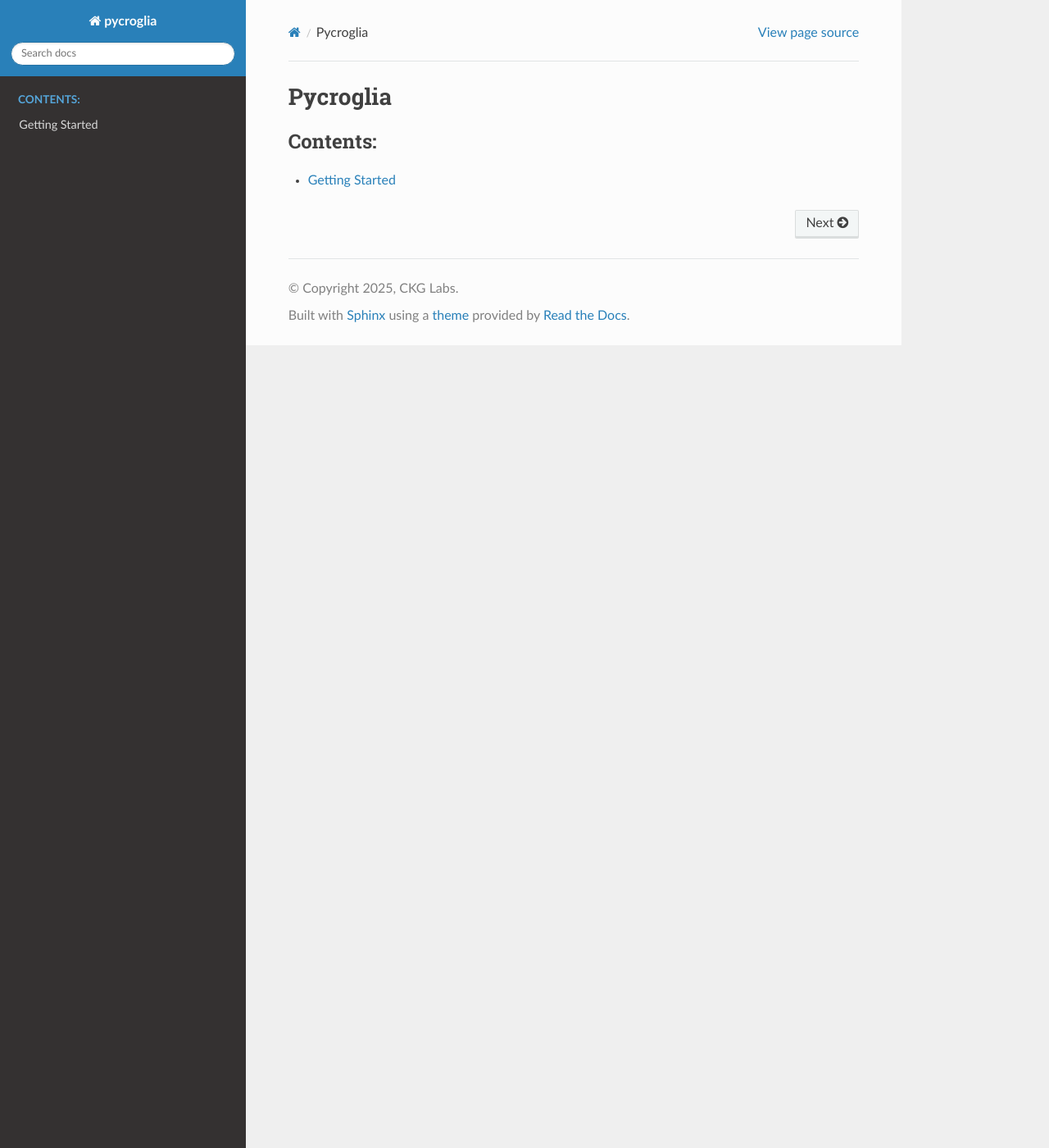
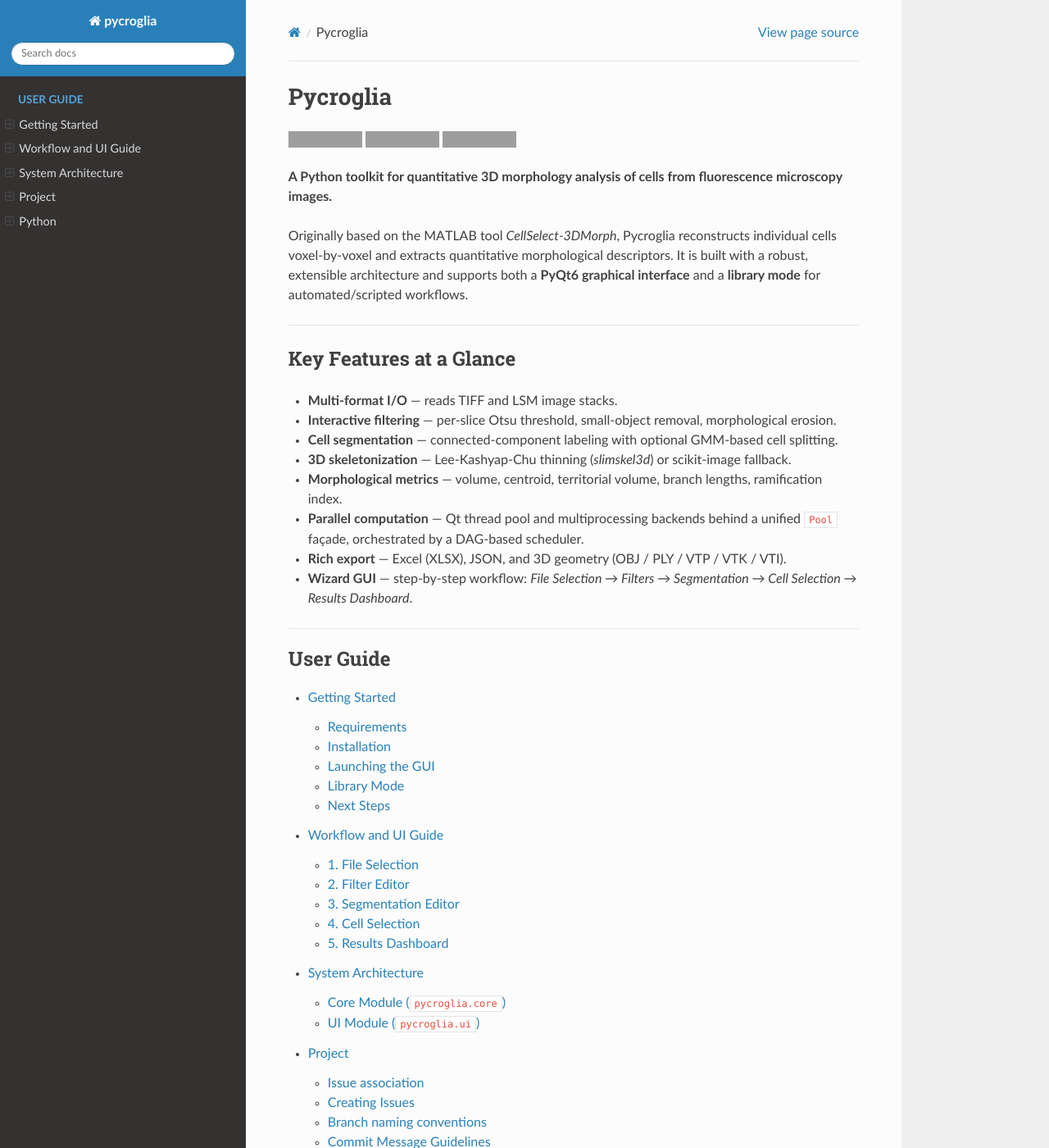
Before and after one commit to CGK-Laboratory/pycroglia, a Sphinx documentation site: the page built from docs/index.rst, in a window 1280 px wide and 1400 px high. Shown: the whole window at 82% size. Built offline with Sphinx 7.4.7 and the Read the Docs theme 3.1.0, drawn with Linux system fonts in a browser that asks for light colours; pages that are not in the unit, such as notebooks, are missing from menus; some of the changed text lies outside the part shown; grey boxes are pictures that could not be loaded.

Commit message:
specs per arq updates doc

```diff
--- /dev/null
+++ b/docs/architecture.rst
@@ -0,0 +1,45 @@
+System Architecture
+===================
+
+Pycroglia is designed with a strict separation between its computational core and its PyQt6 graphical user interface. This separation enables both a responsive GUI and an accessible library mode for script-based execution.
+
+Core Module (``pycroglia.core``)
+--------------------------------
+
+The core module houses all image processing algorithms, geometry calculations, and parallel execution infrastructure. It has no dependencies on PyQt.
+
+Compute Infrastructure
+~~~~~~~~~~~~~~~~~~~~~~
+
+To handle intensive operations like 3D skeletonization and Euclidean distance transforms without blocking the UI, Pycroglia uses a flexible multiprocessing architecture.
+
+* **``Computable`` Interface:** All major analytical tasks (e.g., ``BranchAnalysis``, ``Centroids``, ``FullCellAnalysis``, ``TerritorialVolume``) inherit from a ``Computable`` abstract base class, exposing a ``compute() -> dict`` method.
+* **Pool Facade:** The ``Pool`` class acts as a unified frontend for job submission. It abstracts the underlying execution backend.
+* **Backends:**
+    * ``QPool``: Uses Qt's ``QThreadPool`` and ``QRunnable``. Ideal for GUI execution as it natively integrates with Qt's event loop and signals.
+    * ``MPPool``: Uses Python's standard ``multiprocessing.Pool``. Used when Pycroglia is imported as a library without a Qt QApplication.
+
+Metrics DAG
+~~~~~~~~~~~
+
+Because some metrics depend on the results of others (e.g., branch lengths require the centroid to be calculated first to determine distance order), the computation is orchestrated by a ``MetricsDAG`` (Directed Acyclic Graph).
+
+The DAG submits independent tasks (Centroid, Territorial Volume, Full Cell Analysis) to the pool simultaneously. Once the Centroid task completes, it dynamically submits the dependent ``BranchAnalysis`` tasks. Progress is tracked via atomic ``QCounter`` barriers.
+
+Algorithm Highlights
+~~~~~~~~~~~~~~~~~~~~
+
+* **Skeletonization (``slimskel3d``):** Pycroglia contains a native Python/NumPy implementation of the Lee-Kashyap-Chu 3D thinning algorithm, matching the exact behavior of the MATLAB `Skeleton3D` implementation used in *CellSelect-3DMorph*. It recursively erodes border voxels while preserving Euler topology and endpoints.
+* **Branch Analysis:** Once skeletonized, the core uses 3x3x3 26-connected convolutional kernels to identify branch points and endpoints. Branches are isolated by path-finding from endpoints to the cell centroid. Arc length is calculated using Euclidean distance between ordered voxels.
+* **I/O (``pycroglia.core.io``):**
+    * Handles parsing of TIFF and LSM stacks.
+    * Outputs exporters (Excel, JSON) map the heterogeneous ``Computable`` result dictionaries to structured output formats.
+
+UI Module (``pycroglia.ui``)
+----------------------------
+
+The UI is built on PyQt6 and follows a structured model-view-controller (MVC) pattern adapted for wizard-style navigation.
+
+* **Widgets:** Custom PyQt widgets (found in ``pycroglia.ui.widgets``) handle display logic. E.g., ``FileSelectionEditor``, ``FilterEditorStack``, ``ResultsDashboardStack``.
+* **Controllers / State:** Pure state managers (e.g., ``SegmentationEditorState``, ``ResultsDashboardState``) handle the business logic of UI interactions, decoupled from the views. They emit ``pyqtSignal``s when data changes, which the views observe to update themselves.
+* **Wizard Navigation:** A ``PageManager`` wraps major widgets into ``BasePage`` objects. It orchestrates the flow of data forward. For instance, when clicking "Next" on the Filter page, the ``PageManager`` extracts the binary masks using ``get_state()`` and injects them into the Segmentation page using ``set_data()``.
--- a/docs/getting-started.rst
+++ b/docs/getting-started.rst
@@ -1,4 +1,118 @@
 Getting Started
 ===============
 
-TODO
+This page walks you through the quickest paths to install and run Pycroglia.
+
+----
+
+Requirements
+------------
+
+* Python **3.11** or later
+* A modern GPU is *not* required — all computation runs on CPU.
+* Tested on Linux, macOS, and Windows.
+
+----
+
+Installation
+------------
+
+Option 1 — Pre-built executables
+~~~~~~~~~~~~~~~~~~~~~~~~~~~~~~~~~
+
+Download the platform-specific binary from the
+`GitHub Releases <https://github.com/CGK-Laboratory/pycroglia/releases>`_ page.
+No Python installation is needed.
+
+Option 2 — uvx (recommended for end-users)
+~~~~~~~~~~~~~~~~~~~~~~~~~~~~~~~~~~~~~~~~~~~
+
+Install `uv <https://docs.astral.sh/uv/>`_ and then run:
+
+.. code-block:: bash
+
+   uvx pycroglia
+
+This installs an isolated copy and launches the GUI in one step.
+
+Option 3 — pip
+~~~~~~~~~~~~~~
+
+.. code-block:: bash
+
+   pip install pycroglia
+   pycroglia
+
+Option 4 — From source
+~~~~~~~~~~~~~~~~~~~~~~~
+
+.. code-block:: bash
+
+   git clone https://github.com/CGK-Laboratory/pycroglia.git
+   cd pycroglia
+   uv run python -m pycroglia
+
+Run the test suite:
+
+.. code-block:: bash
+
+   uv run pytest
+
+----
+
+Launching the GUI
+-----------------
+
+All installation options above launch the same PyQt6 wizard interface.
+After the window opens, follow the five-step workflow:
+
+1. **File Selection** — Add one or more TIFF or LSM files.
+2. **Filter Editor** — Tune the per-slice Otsu threshold, remove small objects, and apply morphological erosion.
+3. **Segmentation Editor** — Inspect labeled cells, split merged cells via GMM, and undo steps with rollback.
+4. **Cell Selection** — Remove border cells, filter by voxel size, and verify the final cell set.
+5. **Results Dashboard** — Set the physical voxel scale, run the full morphological analysis in parallel, preview 3D renderings, and export results.
+
+----
+
+Library Mode
+------------
+
+You can import ``pycroglia.core`` directly for scripted or batch workflows
+without the GUI:
+
+.. code-block:: python
+
+   import tifffile
+   import numpy as np
+   from pycroglia.core.labeled_cells import LabeledCells, SkimageLabelingStrategy
+   from pycroglia.core.branch_analysis import BranchAnalysis
+
+   # 1. Load a binary 3-D image (Z, Y, X)
+   img = tifffile.imread("my_cell.tif").astype(np.uint8)
+
+   # 2. Label connected components
+   cells = LabeledCells(img, SkimageLabelingStrategy())
+
+   # 3. Analyse the first cell
+   mask = cells.get_cell(1)
+   centroid = np.array([mask.shape[0] / 2, mask.shape[1] / 2, mask.shape[2] / 2])
+
+   analysis = BranchAnalysis(
+       cell=mask,
+       centroid=centroid,
+       scale=0.207,    # µm/px XY
+       zscale=1.0,     # µm/slice Z
+       zslices=mask.shape[0],
+   )
+   results = analysis.compute()
+   print("Branch count :", results["num_branchpoints"])
+   print("Avg length   :", results["avg_branch_length"], "µm")
+
+----
+
+Next Steps
+----------
+
+* Read :doc:`workflow` for a detailed explanation of each pipeline stage.
+* Read :doc:`architecture` for the system design and component diagram.
+* Browse the :doc:`api/modules` reference for full API documentation.
--- a/docs/index.rst
+++ b/docs/index.rst
@@ -1,14 +1,54 @@
-.. pycroglia documentation master file, created by
-   sphinx-quickstart on Fri Nov  7 22:25:38 2025.
-   You can adapt this file completely to your liking, but it should at least
-   contain the root `toctree` directive.
+.. pycroglia documentation master file
 
 Pycroglia
-=======================
+=========
+
+.. image:: https://img.shields.io/pypi/v/pycroglia
+   :target: https://pypi.org/project/pycroglia/
+   :alt: PyPI version
+
+.. image:: https://img.shields.io/badge/python-3.11+-blue.svg
+   :target: https://www.python.org/downloads/
+   :alt: Python
+
+.. image:: https://img.shields.io/badge/license-MIT-green.svg
+   :target: https://github.com/CGK-Laboratory/pycroglia/blob/main/LICENSE
+   :alt: License
+
+**A Python toolkit for quantitative 3D morphology analysis of cells from fluorescence microscopy images.**
+
+Originally based on the MATLAB tool *CellSelect-3DMorph*, Pycroglia reconstructs individual
+cells voxel-by-voxel and extracts quantitative morphological descriptors.  It is built with a
+robust, extensible architecture and supports both a **PyQt6 graphical interface** and a **library
+mode** for automated/scripted workflows.
+
+----
+
+Key Features at a Glance
+-------------------------
+
+* **Multi-format I/O** — reads TIFF and LSM image stacks.
+* **Interactive filtering** — per-slice Otsu threshold, small-object removal, morphological erosion.
+* **Cell segmentation** — connected-component labeling with optional GMM-based cell splitting.
+* **3D skeletonization** — Lee-Kashyap-Chu thinning (*slimskel3d*) or scikit-image fallback.
+* **Morphological metrics** — volume, centroid, territorial volume, branch lengths, ramification index.
+* **Parallel computation** — Qt thread pool and multiprocessing backends behind a unified ``Pool`` façade, orchestrated by a DAG-based scheduler.
+* **Rich export** — Excel (XLSX), JSON, and 3D geometry (OBJ / PLY / VTP / VTK / VTI).
+* **Wizard GUI** — step-by-step workflow: *File Selection → Filters → Segmentation → Cell Selection → Results Dashboard*.
+
+----
 
 .. toctree::
    :maxdepth: 2
-   :caption: Contents:
+   :caption: User Guide
 
    getting-started
+   workflow
+   architecture
+   CONTRIBUTING
+
+.. toctree::
+   :maxdepth: 3
+   :caption: API Reference
+
    api/modules
--- /dev/null
+++ b/docs/workflow.rst
@@ -0,0 +1,80 @@
+Workflow and UI Guide
+======================
+
+The Pycroglia Graphical User Interface (GUI) is built as a step-by-step wizard.
+This design ensures a logical progression from raw image data to final morphological analysis,
+minimizing user error and providing immediate visual feedback at every stage.
+
+The wizard is orchestrated by the ``ConfigurableMainStack`` and ``PageManager`` components,
+which handle navigation (Next/Back) and state transfer between the major steps.
+
+1. File Selection
+-----------------
+
+The entry point of the application.
+
+**UI Elements:**
+* **File List:** Displays the list of selected files.
+* **Add/Remove Buttons:** Browse and select TIFF or LSM files to process.
+
+**Connection:**
+The selected file paths are gathered and passed forward as state to the *Filter Editor* page.
+
+2. Filter Editor
+----------------
+
+Here, users apply initial pre-processing to clean up the raw microscopy images.
+This step is critical for separating foreground (cells) from background.
+
+**UI Elements:**
+* **Channel Selector:** If a multi-channel image is loaded (like an LSM file), you select which channel contains the cells of interest.
+* **Per-Slice Otsu Thresholding:** A slider allows you to manually adjust the automatically calculated Otsu threshold. This applies 2D thresholding slice-by-slice, improving robustness against uneven Z-illumination.
+* **Small Object Removal:** A spin box to define the minimum volume (in voxels) to keep. Smaller disconnected components are discarded as noise.
+* **Morphological Erosion:** Tools to define a structuring element (e.g., 2D Diamond, radius) to erode the binary mask, helping to separate touching cells.
+* **Image Viewer:** Provides real-time visual feedback of the filtering operations.
+
+**Connection:**
+The resulting binary masks and filter configurations for each file are sent to the *Segmentation Editor* page.
+
+3. Segmentation Editor
+----------------------
+
+This page isolates individual cells from the filtered binary mask using connected-component labeling.
+
+**UI Elements:**
+* **Cell Viewer:** Displays the labeled components. Each color represents a distinct connected component.
+* **GMM Splitting Tool:** If two cells are physically merged in the binary mask, you can select the combined object and apply a Gaussian Mixture Model (GMM) clustering to split it based on its morphology and intensity profile.
+* **Action History/Rollback:** Allows you to undo splitting or merging operations, restoring the previous segmentation state.
+* **Size/Property Tables:** Lists all detected cells with their initial voxel volumes.
+
+**Connection:**
+The fully separated and labeled cell masks are passed to the *Cell Selection* page.
+
+4. Cell Selection
+-----------------
+
+A quality control step to finalize which cells will be analyzed.
+
+**UI Elements:**
+* **Filter Panel:** Global filters to exclude cells that touch the image borders (incomplete cells) or fall outside a specified size range.
+* **Interactive Cell List:** Allows manual deselection of specific cells that are artifacts or otherwise unsuited for analysis.
+* **Preview Viewer:** Renders the 3D footprint of the selected cells.
+
+**Connection:**
+The finalized list of individual cell masks is transmitted to the *Results Dashboard* for computation.
+
+5. Results Dashboard
+--------------------
+
+The final stage where quantitative analysis is executed and visualized.
+
+**UI Elements:**
+* **Configuration Panel:** Input the physical dimensions of the image voxels (XY scale in µm, Z scale in µm). This is crucial for calculating accurate physical volumes and branch lengths.
+* **Run Button:** Triggers the ``MetricsDAG`` parallel computation engine to analyze all selected cells.
+* **Summary Table:** Displays aggregated metrics for the entire image (e.g., total territorial volume, average centroid distance).
+* **Per-Cell Table:** Details metrics for every individual cell (volume, territorial volume, ramification index, branch count, endpoints, max/min/avg branch lengths).
+* **3D PyVista Renderers:** Interactive 3D plots showing the cell surface, the skeleton, branch points, and convex hull.
+* **Export Panel:** Buttons to save the data to Excel (.xlsx), JSON, or export the 3D geometries (OBJ, PLY, VTP).
+
+**Under the Hood:**
+When computation is triggered, the dashboard relies on a `QPool` facade to execute CPU-intensive tasks (skeletonization, convex hull calculation, distance transforms) concurrently across available threads without freezing the Qt GUI.
```
Also changed, not shown: 7 other files.
